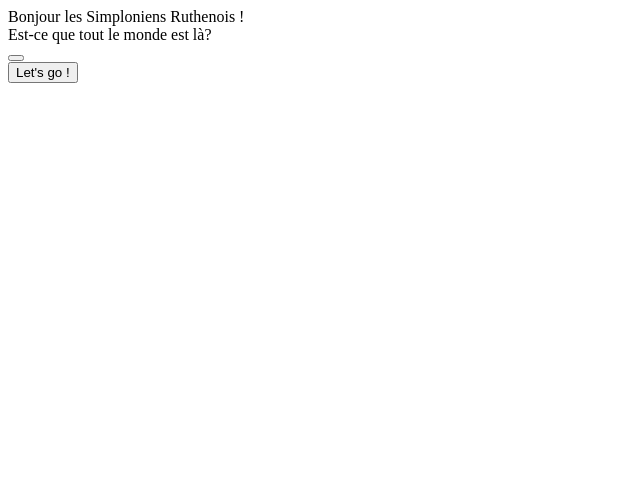
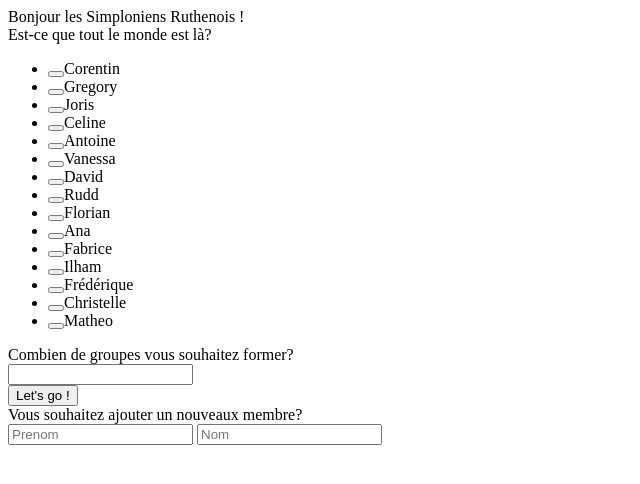
Before and after one commit to Fridakahlo/projetVitor, a website: page index.html in a window 1280 px wide. Shown: the whole page, without its empty margins (0-640 px from the left). Drawn offline with nearby package versions, Linux system fonts and the light colour scheme.

Commit message:
finition du html

```diff
--- a/index.html
+++ b/index.html
@@ -9,9 +9,34 @@
 	<div class="bonjour">Bonjour les Simploniens Ruthenois !</div>
 	<div class="presence">Est-ce que tout le monde est là?</div>
 	<div class="membres-equipe">
-		<button></button>
+		<ul>
+			<li><button class="btn"></button>Corentin</li>
+			<li><button class="btn"></button>Gregory</li>
+			<li><button class="btn"></button>Joris</li>
+			<li><button class="btn"></button>Celine</li>
+			<li><button class="btn"></button>Antoine</li>
+			<li><button class="btn"></button>Vanessa</li>
+			<li><button class="btn"></button>David</li>
+			<li><button class="btn"></button>Rudd</li>
+			<li><button class="btn"></button>Florian</li>
+			<li><button class="btn"></button>Ana</li>
+			<li><button class="btn"></button>Fabrice</li>
+			<li><button class="btn"></button>Ilham</li>
+			<li><button class="btn"></button>Frédérique</li>
+			<li><button class="btn"></button>Christelle</li>
+			<li><button class="btn"></button>Matheo</li>
+		</ul>
+	</div>
+	<div class="nombre-groupes">
+		<div class="combien-groupes">Combien de groupes vous souhaitez former?</div>
+		<input type="number" name="combien-groupes"/>
 	</div>
 	<button class="letsgo" id="letsgo">Let's go !</button>
+	<div class="ajout-membres">
+		<div class="nvx-membre">Vous souhaitez ajouter un nouveaux membre?</div>
+		<input type="text" name="prenom" placeholder="Prenom" />
+		<input type="text" name="nom" placeholder="Nom" />
+	</div>
 <script src="node_modules/jquery/dist/jquery.js"></script>
 <script src="js/app.js"></script>
 </body>
```
